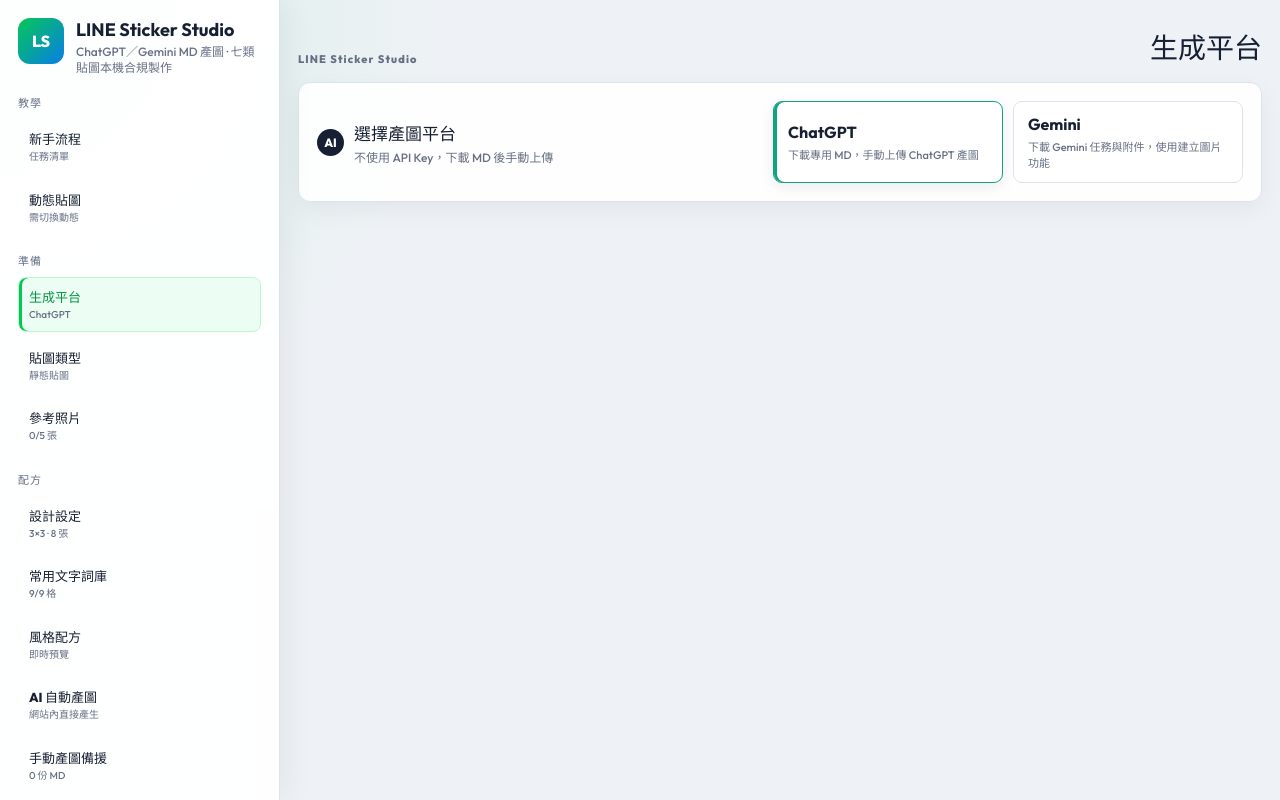
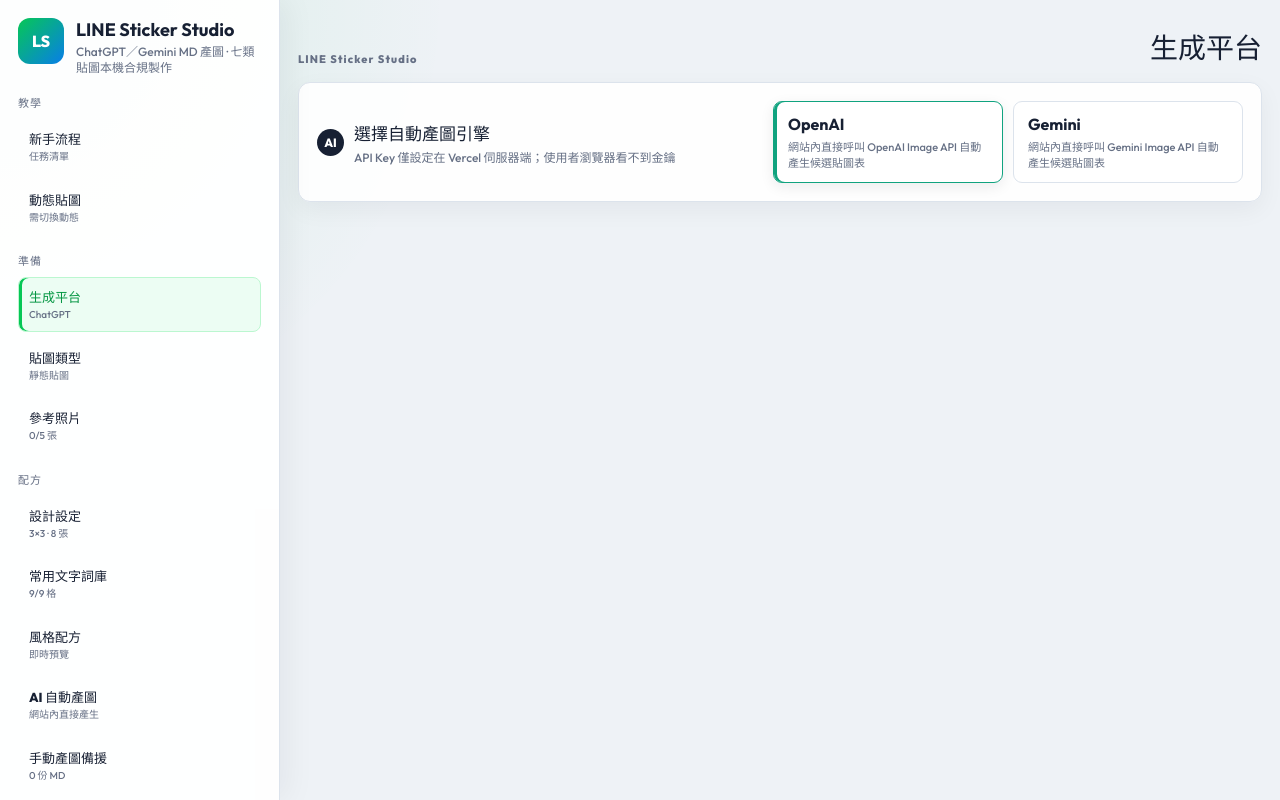
Before and after one commit to similaitw/line-sticker-studio, a React (Vite) app: page / in a window 1280 px wide. Built offline with nearby package versions, Linux system fonts and the light colour scheme.

Commit message:
fix: update provider panel for in-app generation

```diff
--- a/src/components/ProviderPanel.tsx
+++ b/src/components/ProviderPanel.tsx
@@ -2,14 +2,14 @@
 import { useProject } from '../state/ProjectContext';
 
 const PROVIDERS: { id: GenerationProvider; label: string; description: string; color: string }[] = [
-  { id: 'chatgpt', label: 'ChatGPT', description: '下載專用 MD，手動上傳 ChatGPT 產圖', color: '#10a37f' },
-  { id: 'gemini', label: 'Gemini', description: '下載 Gemini 任務與附件，使用建立圖片功能', color: '#4f75ff' },
+  { id: 'chatgpt', label: 'OpenAI', description: '網站內直接呼叫 OpenAI Image API 自動產生候選貼圖表', color: '#10a37f' },
+  { id: 'gemini', label: 'Gemini', description: '網站內直接呼叫 Gemini Image API 自動產生候選貼圖表', color: '#4f75ff' },
 ];
 
 export function ProviderPanel() {
   const { project, dispatch } = useProject();
   return <section className="provider-section panel">
-    <div className="section-heading"><span>AI</span><div><h2>選擇產圖平台</h2><p>不使用 API Key，下載 MD 後手動上傳</p></div></div>
+    <div className="section-heading"><span>AI</span><div><h2>選擇自動產圖引擎</h2><p>API Key 僅設定在 Vercel 伺服器端；使用者瀏覽器看不到金鑰</p></div></div>
     <div className="provider-cards">{PROVIDERS.map((provider) => <button key={provider.id}
       className={project.generationProvider === provider.id ? 'provider-card active' : 'provider-card'}
       style={{ '--provider-color': provider.color } as React.CSSProperties}
```
